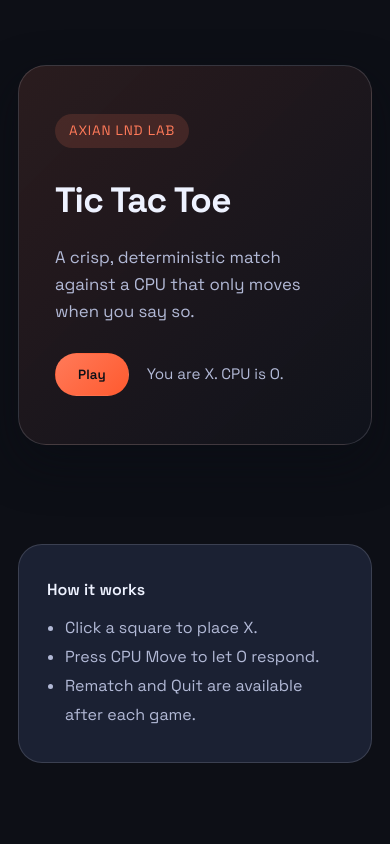
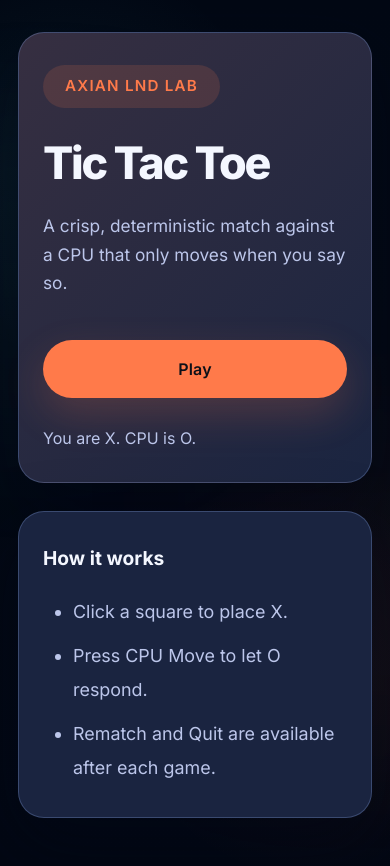
Before and after one commit to Axian-Inc/ai-tic-tac-toe-lab, a React (Vite) app: page / in a window 390 px wide. Before the commit the page ends 844 px from the top, so only its background shows below. Built offline with nearby package versions, Linux system fonts and the light colour scheme.

Commit message:
New stylesheets from ChatGPT + added AGENTS.md

```diff
--- a/src/App.css
+++ b/src/App.css
@@ -1,115 +1,212 @@
 .app {
   min-height: 100vh;
-  padding: 48px 24px 64px;
+  padding: 56px 32px 72px;
   display: flex;
   justify-content: center;
+  position: relative;
+  overflow: hidden;
 }
+
+.app::before,
+.app::after {
+  content: '';
+  position: fixed;
+  inset: auto;
+  pointer-events: none;
+  filter: blur(80px);
+  opacity: 0.18;
+  z-index: 0;
+}
+
+.app::before {
+  width: 320px;
+  height: 320px;
+  left: -120px;
+  top: 120px;
+  background: var(--x-glow);
+}
+
+.app::after {
+  width: 360px;
+  height: 360px;
+  right: -140px;
+  bottom: 80px;
+  background: var(--o-glow);
+}
+
+.app > * {
+  position: relative;
+  z-index: 1;
+}
+
+/* Buttons */
 
 .btn {
   border: 1px solid var(--border);
-  background: var(--surface);
+  background: var(--surface-soft);
   color: var(--text);
-  padding: 12px 22px;
+  padding: 12px 20px;
+  min-height: 44px;
   border-radius: 999px;
   font-weight: 600;
+  font-size: 0.96rem;
   letter-spacing: 0.01em;
   cursor: pointer;
   transition:
-    transform 0.2s ease,
-    border-color 0.2s ease,
-    background 0.2s ease,
-    box-shadow 0.2s ease;
+    transform 0.18s ease,
+    border-color 0.18s ease,
+    background 0.18s ease,
+    box-shadow 0.18s ease,
+    opacity 0.18s ease;
+  box-shadow: inset 0 1px 0 rgba(255, 255, 255, 0.02);
 }
 
 .btn:hover:not(:disabled) {
-  border-color: transparent;
-  background: var(--surface-alt);
   transform: translateY(-1px);
-  box-shadow: var(--shadow);
+  border-color: rgba(130, 150, 210, 0.34);
+  background: var(--surface);
+  box-shadow: var(--shadow-soft);
 }
 
 .btn:disabled {
-  opacity: 0.45;
+  opacity: 0.42;
   cursor: not-allowed;
 }
 
+.btn:focus-visible {
+  outline: none;
+  box-shadow:
+    0 0 0 3px rgba(78, 214, 224, 0.22),
+    var(--shadow-soft);
+}
+
 .btn--primary {
-  background: linear-gradient(135deg, var(--accent), var(--accent-strong));
-  color: #0d0f16;
+  background: var(--o-color);
+  color: #0d1018;
   border-color: transparent;
+  box-shadow: 0 16px 40px rgba(255, 122, 74, 0.2);
+}
+
+.btn--primary:hover:not(:disabled) {
+  background: var(--o-color-strong);
+  box-shadow: 0 18px 44px rgba(255, 122, 74, 0.24);
 }
 
 .btn--ghost {
-  background: transparent;
+  background: rgba(19, 28, 51, 0.78);
+  color: var(--text);
 }
 
+.btn--ghost:hover:not(:disabled) {
+  background: rgba(26, 37, 67, 0.94);
+}
+
+/* Landing */
+
 .landing {
-  width: min(980px, 100%);
+  width: min(1540px, 100%);
   display: grid;
-  grid-template-columns: minmax(0, 1.2fr) minmax(0, 0.8fr);
-  gap: 32px;
+  grid-template-columns: minmax(0, 1.45fr) minmax(320px, 0.95fr);
+  gap: 48px;
   align-items: center;
 }
 
 .landing__hero {
-  padding: 48px 36px;
-  background: linear-gradient(135deg, rgba(255, 122, 89, 0.12), rgba(27, 33, 51, 0.2));
-  border-radius: 28px;
-  border: 1px solid var(--border);
-  box-shadow: var(--shadow);
+  min-height: 600px;
+  padding: 52px 56px;
+  background:
+    linear-gradient(135deg, rgba(255, 122, 74, 0.12), rgba(27, 38, 69, 0.12)),
+    var(--surface);
+  border-radius: 42px;
+  border: 1px solid var(--border-strong);
+  box-shadow: var(--shadow-panel);
+  display: flex;
+  flex-direction: column;
+  justify-content: center;
 }
 
 .landing__badge {
   display: inline-flex;
-  padding: 6px 14px;
+  align-items: center;
+  width: fit-content;
+  padding: 10px 22px;
   border-radius: 999px;
-  font-size: 0.85rem;
-  letter-spacing: 0.06em;
+  background: rgba(255, 122, 74, 0.14);
+  color: var(--o-color);
+  font-size: 0.95rem;
+  font-weight: 600;
+  letter-spacing: 0.08em;
   text-transform: uppercase;
-  background: rgba(255, 122, 89, 0.15);
-  color: var(--accent);
-  margin-bottom: 24px;
+  margin-bottom: 34px;
+}
+
+.landing h1 {
+  font-size: clamp(3.9rem, 7vw, 5.4rem);
+  line-height: 0.95;
+  letter-spacing: -0.05em;
+  margin-bottom: 28px;
 }
 
 .landing__subtitle {
+  max-width: 760px;
   color: var(--text-muted);
-  font-size: 1.05rem;
-  margin-bottom: 28px;
+  font-size: clamp(1.28rem, 2vw, 1.75rem);
+  line-height: 1.72;
+  margin-bottom: 42px;
 }
 
 .landing__actions {
   display: flex;
   align-items: center;
-  gap: 18px;
+  gap: 28px;
   flex-wrap: wrap;
+}
+
+.landing__actions .btn {
+  min-width: 116px;
+  min-height: 58px;
+  padding: 14px 30px;
+  font-size: 1rem;
 }
 
 .landing__note {
   color: var(--text-muted);
-  font-size: 0.95rem;
+  font-size: 1rem;
 }
 
 .landing__card {
-  padding: 32px 28px;
-  border-radius: 24px;
-  border: 1px solid var(--border);
+  padding: 42px 44px;
   background: var(--surface);
+  border-radius: 34px;
+  border: 1px solid var(--border-strong);
+  box-shadow: var(--shadow-panel);
+  max-width: 600px;
+  justify-self: end;
 }
 
 .landing__card-header {
-  font-weight: 600;
-  margin-bottom: 12px;
+  font-size: 1.2rem;
+  font-weight: 700;
+  margin-bottom: 22px;
+  color: var(--text);
 }
 
 .landing__list {
   margin: 0;
-  padding-left: 18px;
+  padding-left: 30px;
   color: var(--text-muted);
-  line-height: 1.8;
+  font-size: 1.12rem;
+  line-height: 1.9;
 }
 
+.landing__list li + li {
+  margin-top: 10px;
+}
+
+/* Game */
+
 .game {
-  width: min(980px, 100%);
+  width: min(1540px, 100%);
   display: flex;
   flex-direction: column;
   gap: 28px;
@@ -118,123 +215,225 @@
 .game__header {
   display: flex;
   justify-content: space-between;
-  align-items: center;
+  align-items: flex-start;
   gap: 24px;
   flex-wrap: wrap;
 }
 
 .game__eyebrow {
-  font-size: 0.9rem;
+  font-size: 0.94rem;
   text-transform: uppercase;
-  letter-spacing: 0.12em;
-  color: var(--text-muted);
-  margin-bottom: 8px;
+  letter-spacing: 0.14em;
+  color: #b8c6f8;
+  margin-bottom: 18px;
+}
+
+.game h1 {
+  font-size: clamp(3rem, 6vw, 4.5rem);
+  line-height: 0.95;
+  letter-spacing: -0.045em;
+  margin: 0;
 }
 
 .game__actions {
   display: flex;
   gap: 12px;
   flex-wrap: wrap;
+  padding-top: 6px;
 }
+
+.game__actions .btn {
+  min-width: 98px;
+}
+
+/* Board */
 
 .board {
   display: grid;
-  grid-template-columns: repeat(3, minmax(90px, 1fr));
-  gap: 16px;
-  padding: 24px;
-  border-radius: 28px;
-  border: 1px solid var(--border);
-  background: linear-gradient(180deg, rgba(27, 33, 51, 0.85), rgba(13, 15, 22, 0.7));
-  box-shadow: var(--shadow);
+  grid-template-columns: repeat(3, minmax(140px, 1fr));
+  gap: 18px;
+  padding: 22px;
+  border-radius: 30px;
+  border: 1px solid var(--border-strong);
+  background:
+    linear-gradient(180deg, rgba(28, 39, 68, 0.92), rgba(11, 17, 32, 0.96));
+  box-shadow:
+    inset 0 1px 0 rgba(255, 255, 255, 0.02),
+    0 20px 60px rgba(2, 8, 22, 0.5);
 }
 
 .square {
   aspect-ratio: 1 / 1;
   border-radius: 18px;
-  border: 1px solid var(--grid);
-  background: rgba(13, 15, 22, 0.6);
+  border: 1px solid rgba(255, 122, 74, 0.55);
+  background: #070d1f;
   color: var(--text);
-  font-size: clamp(2.2rem, 5vw, 3.4rem);
+  font-size: clamp(3rem, 8vw, 5rem);
   font-weight: 700;
+  line-height: 1;
+  display: grid;
+  place-items: center;
   cursor: default;
   transition:
-    border-color 0.2s ease,
-    transform 0.2s ease,
-    background 0.2s ease;
+    transform 0.18s ease,
+    border-color 0.18s ease,
+    background 0.18s ease,
+    box-shadow 0.18s ease;
+  box-shadow: inset 0 0 0 1px rgba(255, 255, 255, 0.015);
 }
 
 .square--interactive {
   cursor: pointer;
-  border-color: rgba(255, 122, 89, 0.4);
 }
 
 .square--interactive:hover {
-  transform: translateY(-4px);
-  border-color: var(--accent);
-  background: rgba(255, 122, 89, 0.12);
+  transform: translateY(-1px);
+  background: #0a1328;
+  border-color: rgba(255, 122, 74, 0.8);
+  box-shadow:
+    0 10px 24px rgba(0, 0, 0, 0.28),
+    inset 0 0 0 1px rgba(255, 255, 255, 0.02);
 }
 
 .square--x {
-  color: var(--accent);
+  color: var(--x-color);
+  text-shadow:
+    0 0 14px rgba(78, 214, 224, 0.24),
+    0 0 28px rgba(78, 214, 224, 0.12);
 }
 
 .square--o {
-  color: var(--success);
+  color: var(--o-color);
+  text-shadow:
+    0 0 14px rgba(255, 122, 74, 0.22),
+    0 0 28px rgba(255, 122, 74, 0.12);
 }
+
+/* Footer / status */
 
 .game__footer {
   display: flex;
   justify-content: space-between;
   align-items: center;
+  gap: 18px;
   flex-wrap: wrap;
-  gap: 16px;
-  padding: 18px 24px;
-  border-radius: 18px;
-  border: 1px solid var(--border);
+  padding: 18px 22px;
+  border-radius: 20px;
+  border: 1px solid var(--border-strong);
   background: var(--surface);
-}
-
-.game__alert {
-  padding: 12px 18px;
-  border-radius: 999px;
-  border: 1px solid rgba(255, 209, 102, 0.5);
-  background: rgba(255, 209, 102, 0.1);
-  color: var(--warning);
-  font-weight: 600;
-  text-align: center;
-  align-self: flex-start;
+  box-shadow: var(--shadow-soft);
 }
 
 .game__meta {
   display: flex;
-  gap: 18px;
+  gap: 24px;
+  flex-wrap: wrap;
   color: var(--text-muted);
-  font-size: 0.95rem;
+  font-size: 0.98rem;
+}
+
+.game__meta strong,
+.game__meta b {
+  color: var(--text);
+  font-weight: 600;
+}
+
+.game__alert {
+  padding: 10px 16px;
+  border-radius: 999px;
+  border: 1px solid rgba(255, 191, 115, 0.34);
+  background: rgba(255, 191, 115, 0.08);
+  color: #ffd39c;
+  font-weight: 600;
+  text-align: center;
+}
+
+/* Responsive */
+
+@media (max-width: 1100px) {
+  .landing {
+    grid-template-columns: 1fr;
+    gap: 28px;
+  }
+
+  .landing__card {
+    max-width: none;
+    justify-self: stretch;
+  }
+
+  .landing__hero {
+    min-height: unset;
+  }
 }
 
 @media (max-width: 900px) {
-  .landing {
-    grid-template-columns: 1fr;
+  .app {
+    padding: 32px 18px 48px;
+  }
+
+  .landing__hero,
+  .landing__card {
+    padding: 32px 24px;
+    border-radius: 26px;
+  }
+
+  .landing h1 {
+    font-size: clamp(2.8rem, 10vw, 4rem);
+  }
+
+  .landing__subtitle {
+    font-size: 1.08rem;
+    line-height: 1.65;
   }
 
   .game__header {
     align-items: flex-start;
   }
-}
 
-@media (max-width: 600px) {
-  .app {
-    padding: 32px 18px 48px;
+  .game h1 {
+    font-size: clamp(2.4rem, 10vw, 3.4rem);
   }
 
   .board {
-    padding: 16px;
+    padding: 14px;
     gap: 12px;
+    border-radius: 22px;
+  }
+
+  .square {
+    border-radius: 14px;
+    font-size: clamp(2.6rem, 14vw, 4rem);
+  }
+}
+
+@media (max-width: 640px) {
+  .landing__actions,
+  .game__actions,
+  .game__footer {
+    align-items: stretch;
+  }
+
+  .landing__actions .btn,
+  .game__actions .btn {
+    width: 100%;
+    justify-content: center;
+  }
+
+  .game__actions {
+    width: 100%;
+  }
+
+  .game__actions .btn {
+    flex: 1 1 100%;
+  }
+
+  .game__footer {
+    flex-direction: column;
+    align-items: stretch;
   }
 
   .game__meta {
-    flex-direction: column;
-    align-items: flex-start;
-    gap: 6px;
+    gap: 10px 18px;
+    font-size: 0.94rem;
   }
 }
--- a/src/index.css
+++ b/src/index.css
@@ -1,52 +1,105 @@
-@import url('https://fonts.googleapis.com/css2?family=Space+Grotesk:wght@400;500;600;700&display=swap');
+@import url('https://fonts.googleapis.com/css2?family=Inter:wght@400;500;600;700;800&display=swap');
 
 :root {
-  --bg: #0d0f16;
-  --bg-soft: #141826;
-  --surface: #1b2133;
-  --surface-alt: #232a40;
-  --accent: #ff7a59;
-  --accent-strong: #ff5a2f;
-  --text: #eef2ff;
-  --text-muted: #b2b9d6;
-  --border: rgba(238, 242, 255, 0.15);
-  --shadow: 0 18px 45px rgba(9, 12, 20, 0.55);
-  --grid: rgba(238, 242, 255, 0.08);
-  --success: #7ae582;
-  --warning: #ffd166;
+  --bg: #030914;
+  --bg-2: #061022;
 
-  font: 16px/1.6 'Space Grotesk', system-ui, sans-serif;
+  --surface: #1a2440;
+  --surface-soft: rgba(18, 28, 49, 0.82);
+  --surface-deep: #0b1120;
+
+  --text: #f4f7ff;
+  --text-muted: #bcc6ea;
+  --text-soft: #8f9cc5;
+
+  --x-color: #4ed6e0;
+  --o-color: #ff7a4a;
+  --o-color-strong: #ff6a3d;
+
+  --x-glow: rgba(78, 214, 224, 0.22);
+  --o-glow: rgba(255, 122, 74, 0.16);
+
+  --border: rgba(119, 142, 197, 0.24);
+  --border-strong: rgba(122, 146, 204, 0.34);
+
+  --shadow-soft: 0 10px 28px rgba(2, 8, 22, 0.24);
+  --shadow-panel: 0 24px 70px rgba(2, 8, 22, 0.4);
+
+  font-family: 'Inter', system-ui, -apple-system, BlinkMacSystemFont, 'Segoe UI', sans-serif;
+  font-size: 16px;
+  line-height: 1.5;
   color: var(--text);
-  background: radial-gradient(circle at top, #1a2033 0%, #0d0f16 55%);
   font-synthesis: none;
   text-rendering: optimizeLegibility;
   -webkit-font-smoothing: antialiased;
+  -moz-osx-font-smoothing: grayscale;
 }
 
-* {
+*,
+*::before,
+*::after {
   box-sizing: border-box;
+}
+
+html,
+body,
+#root {
+  min-height: 100%;
 }
 
 body {
   margin: 0;
   min-height: 100vh;
-  background: var(--bg);
+  background:
+    radial-gradient(circle at 18% 18%, rgba(78, 214, 224, 0.06), transparent 26%),
+    radial-gradient(circle at 82% 78%, rgba(255, 122, 74, 0.06), transparent 28%),
+    linear-gradient(180deg, #020814 0%, #030914 38%, #020713 100%);
+  color: var(--text);
 }
 
-#root {
-  min-height: 100vh;
+body,
+button,
+input,
+textarea,
+select {
+  font: inherit;
+}
+
+a {
+  color: inherit;
+  text-decoration: none;
 }
 
 button {
   font-family: inherit;
 }
 
+img,
+svg {
+  display: block;
+  max-width: 100%;
+}
+
+h1,
+h2,
+h3,
+h4,
+p,
+ul,
+ol {
+  margin-top: 0;
+}
+
 h1 {
-  margin: 0 0 16px;
-  font-size: clamp(2.2rem, 3.5vw, 3.4rem);
-  letter-spacing: -0.02em;
+  margin-bottom: 0;
+  font-weight: 800;
 }
 
 p {
-  margin: 0;
+  margin-bottom: 0;
 }
+
+::selection {
+  background: rgba(78, 214, 224, 0.22);
+  color: var(--text);
+}
```
Also changed, not shown: 2 other files (tests, documents, lock files or other folders).
